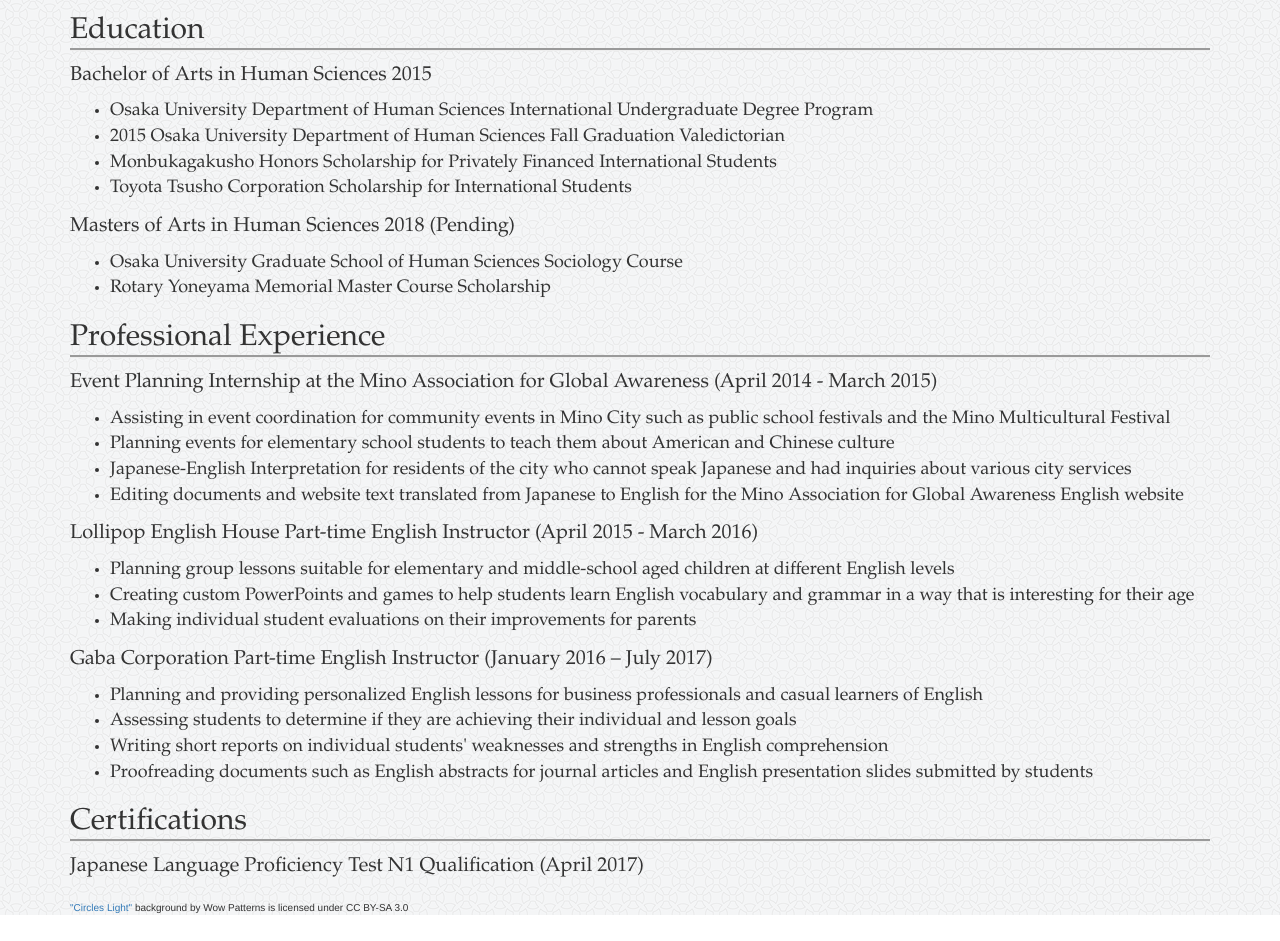
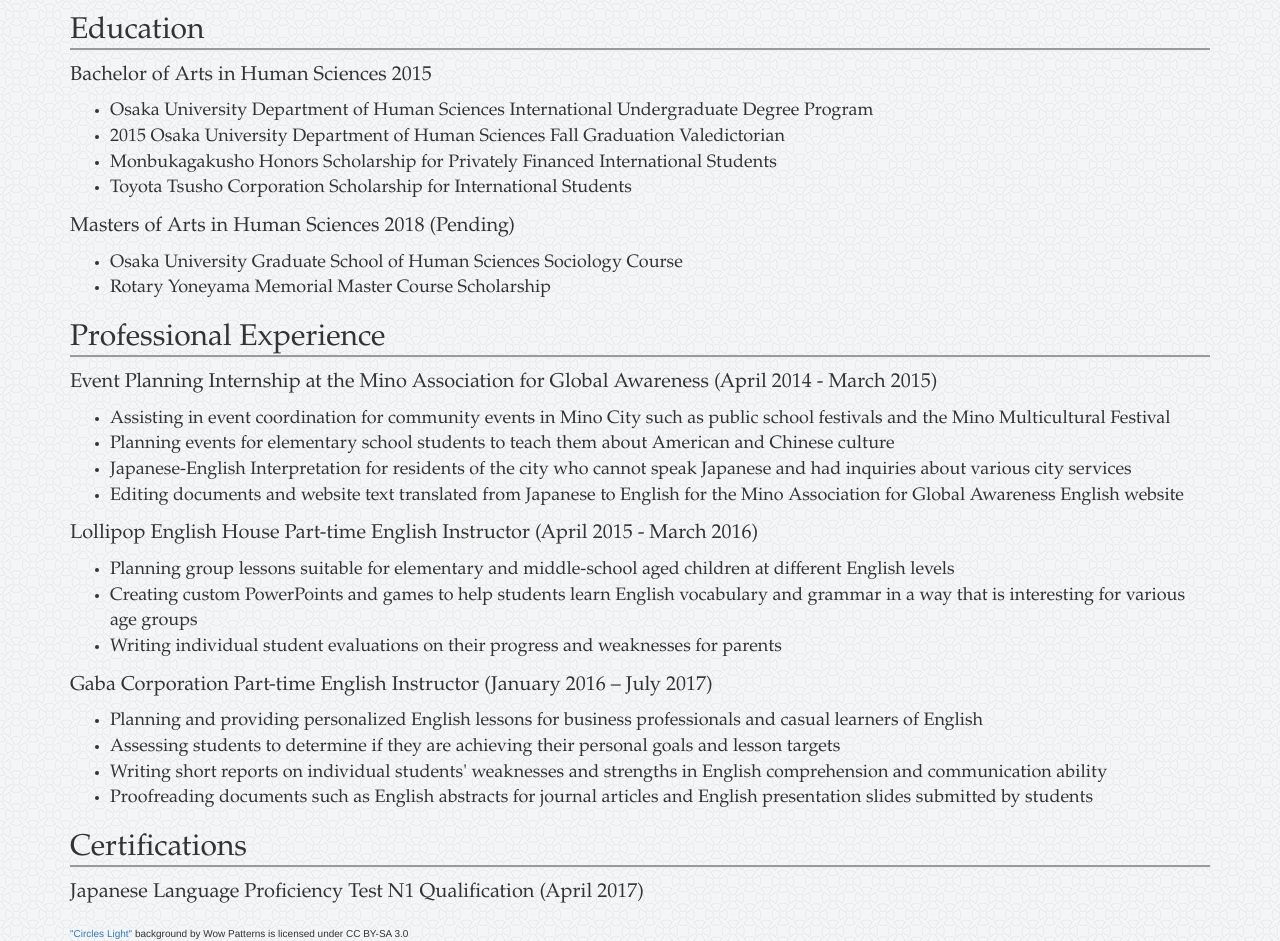
Before and after one commit to shanchan/shanchan.github.io, a plain HTML site: page index.html in a window 1280 px wide. Shown: the part 452-1393 px from the top of the page. Before the commit the page ends 1367 px from the top, so only its background shows below. Drawn offline with nearby package versions, Linux system fonts and the light colour scheme.

Commit message:
Update index.html

```diff
--- a/index.html
+++ b/index.html
@@ -52,16 +52,16 @@ Event Planning Internship at the Mino Association for Global Awareness (April 20
 Lollipop English House Part-time English Instructor (April 2015 - March 2016)
 <ul>
 <li>Planning group lessons suitable for elementary and middle-school aged children at different English levels</li>
-<li>Creating custom PowerPoints and games to help students learn English vocabulary and grammar in a way that is interesting for their age</li>
-<li>Making individual student evaluations on their improvements for parents</li>
+<li>Creating custom PowerPoints and games to help students learn English vocabulary and grammar in a way that is interesting for various age groups</li>
+<li>Writing individual student evaluations on their progress and weaknesses for parents</li>
 </ul>
 </p>
 <p>
 Gaba Corporation Part-time English Instructor (January 2016 – July 2017)
 <ul>
 <li>Planning and providing personalized English lessons for business professionals and casual learners of English</li>
-<li>Assessing students to determine if they are achieving their individual and lesson goals</li>
-<li>Writing short reports on individual students' weaknesses and strengths in English comprehension</li>
+<li>Assessing students to determine if they are achieving their personal goals and lesson targets</li>
+<li>Writing short reports on individual students' weaknesses and strengths in English comprehension and communication ability</li>
 <li>Proofreading documents such as English abstracts for journal articles and English presentation slides submitted by students</li>
 </ul>
 </p>
```
